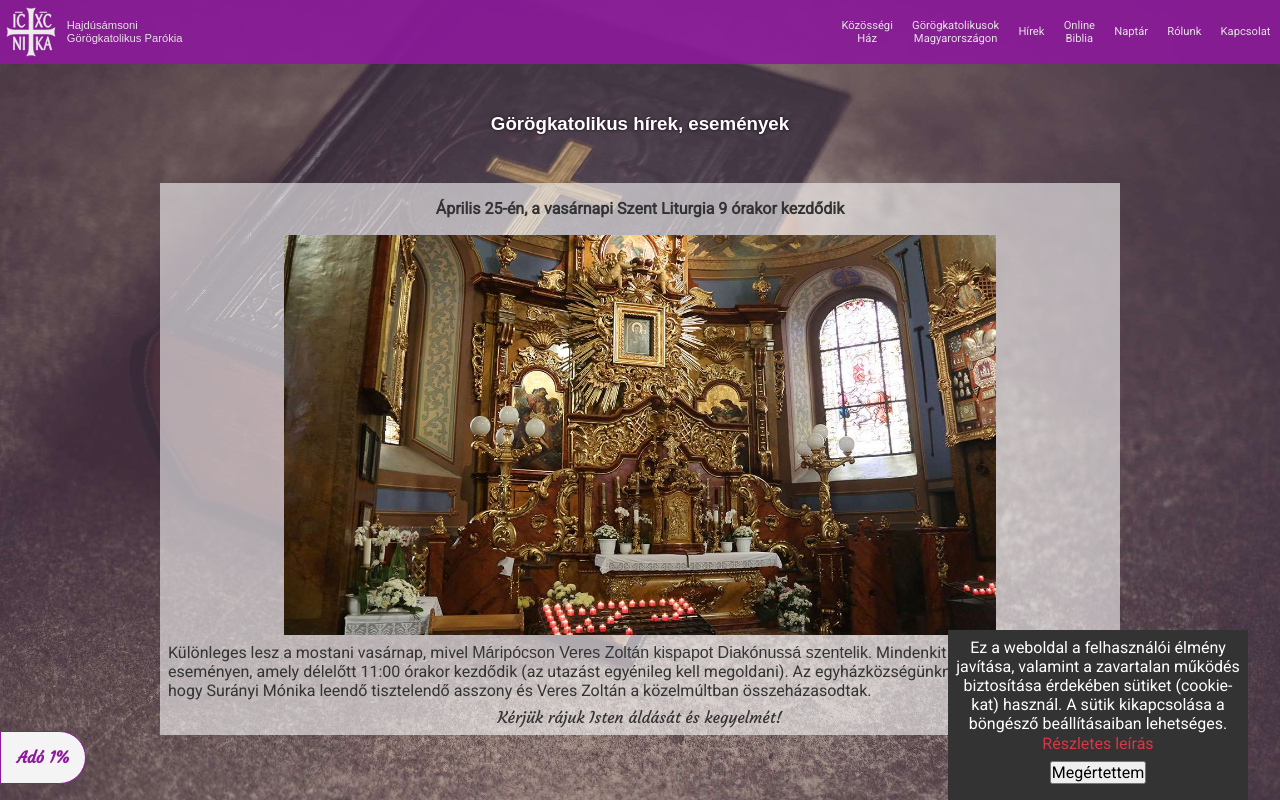
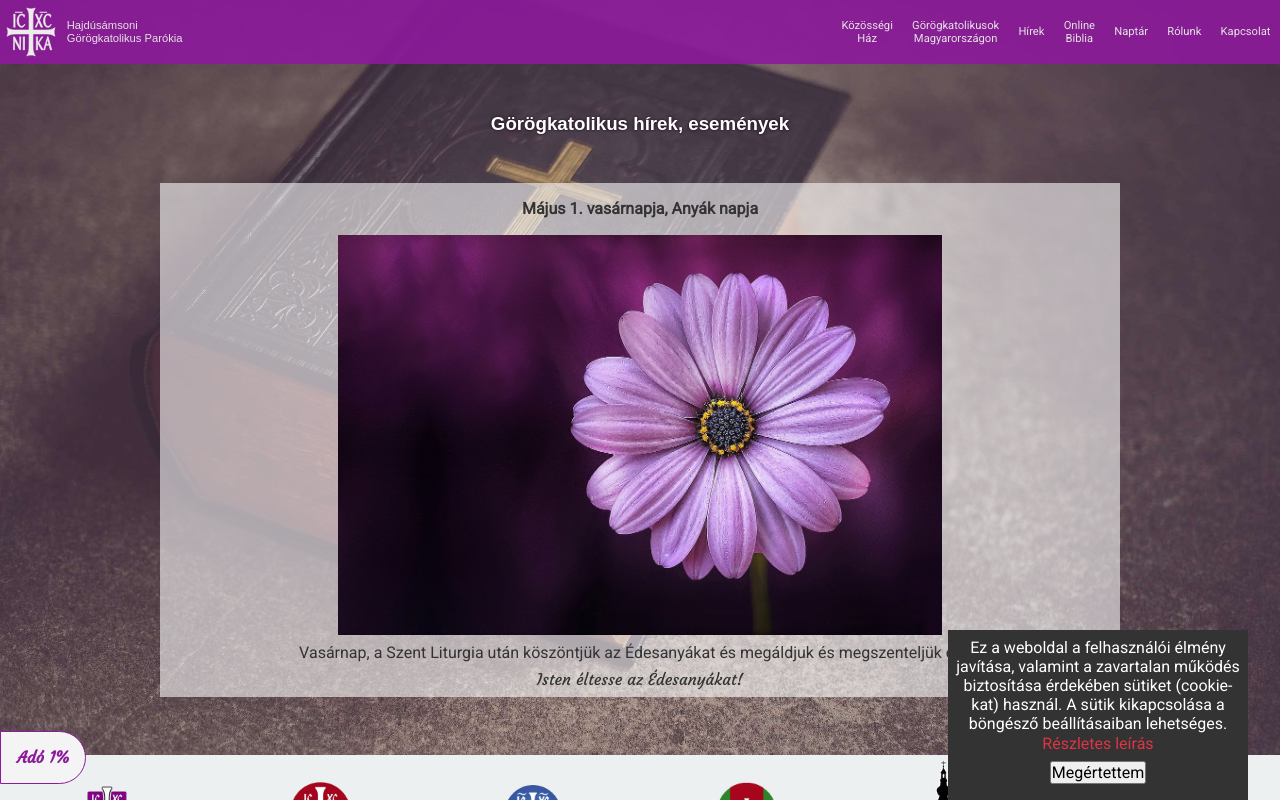
Before and after one commit to casee8/hsgorogkatolikus, a React (Create React App) app: page /news in a window 1280 px wide. Shown: the top 800 px of the page. Built offline with nearby package versions, Linux system fonts and the light colour scheme; a web font is replaced by a local one.

Commit message:
Update content and style

```diff
--- a/src/App.css
+++ b/src/App.css
@@ -26,7 +26,7 @@ body {
 }
 
 .for-footer {
-  min-height: calc(100vh - 65px);
+  min-height: calc(100vh - 110px);
 }
 
 .icon-links-container {
--- a/src/pages/MainPage.js
+++ b/src/pages/MainPage.js
@@ -1,7 +1,7 @@
 import React, { Component } from "react";
 import LazyLoad from "react-lazy-load";
 import { Link } from "react-router-dom";
-import maripocs from "../media/mariapocs.jpg";
+import flower from "../media/flower.jpg";
 
 class MainPage extends Component {
   render() {
@@ -25,17 +25,16 @@ class MainPage extends Component {
         </div>
         <div className="content mb-1 p-1">
           <Link to={"/news"}>
-            <div className='text-over-img'>
+            <div className="text-over-img">
               <LazyLoad
-                className="all-center mb"
+                className="all-center"
                 debounce={false}
                 offsetVertical={500}
               >
-                <img src={maripocs} alt="Jézus Jeruzsálembe való bevonulása" />
+                <img src={flower} alt="Isten éltesse az Édesanyákat!" />
               </LazyLoad>
               <p className="title bottom-left small">
-                Április 25-én, a vasárnapi Szent Liturgia 9 órakor kezdődik.
-                Tovább...
+                Május 1. vasárnapja, Anyák napja<br />Tovább...
               </p>
             </div>
           </Link>
--- a/src/pages/News.js
+++ b/src/pages/News.js
@@ -1,6 +1,6 @@
 import React, { Component } from "react";
 import LazyLoad from "react-lazy-load";
-import mariapocs from "../media/mariapocs.jpg";
+import flower from "../media/flower.jpg";
 // import fasting from "../media/fasting.jpg";
 // import entryToJerusalem from "../media/Entry_into_Jerusalem_Hajdudorog_Frame.jpg";
 // import lastSupper from "../media/last-supper.jpg";
@@ -18,7 +18,7 @@ class News extends Component {
         <div className="mb-1">
           <div className="content mb-1">
             <h4 className="p-1 text-center">
-              Április 25-én, a vasárnapi Szent Liturgia 9 órakor kezdődik
+              Május 1. vasárnapja, Anyák napja
             </h4>
             <div>
               <div className="mb">
@@ -27,20 +27,13 @@ class News extends Component {
                   debounce={false}
                   offsetVertical={500}
                 >
-                  <img src={mariapocs} alt="Máriapócs" />
+                  <img src={flower} alt="Isten éltesse az Édesanyákat!" />
                 </LazyLoad>
-                <p className="ps">
-                  Különleges lesz a mostani vasárnap, mivel{" "}
-                  <span className='title'>
-                    Máripócson Veres Zoltán kispapot Diakónussá szentelik
-                  </span>
-                  . Mindenkit szívesen látunk az eseményen, amely délelőtt 11:00
-                  órakor kezdődik (az utazást egyénileg kell megoldani). Az egyházközségünknek az érintettsége, hogy
-                  Surányi Mónika leendő tisztelendő asszony és Veres Zoltán a
-                  közelmúltban összeházasodtak.
+                <p className="ps text-center">
+                  Vasárnap, a Szent Liturgia után köszöntjük az Édesanyákat és megáldjuk és megszenteljük őket.
                 </p>
                 <p className="quote text-center p">
-                  Kérjük rájuk Isten áldását és kegyelmét!
+                  Isten éltesse az Édesanyákat!
                 </p>
               </div>
             </div>
```
Also changed, not shown: src/media/flower.jpg (added).
